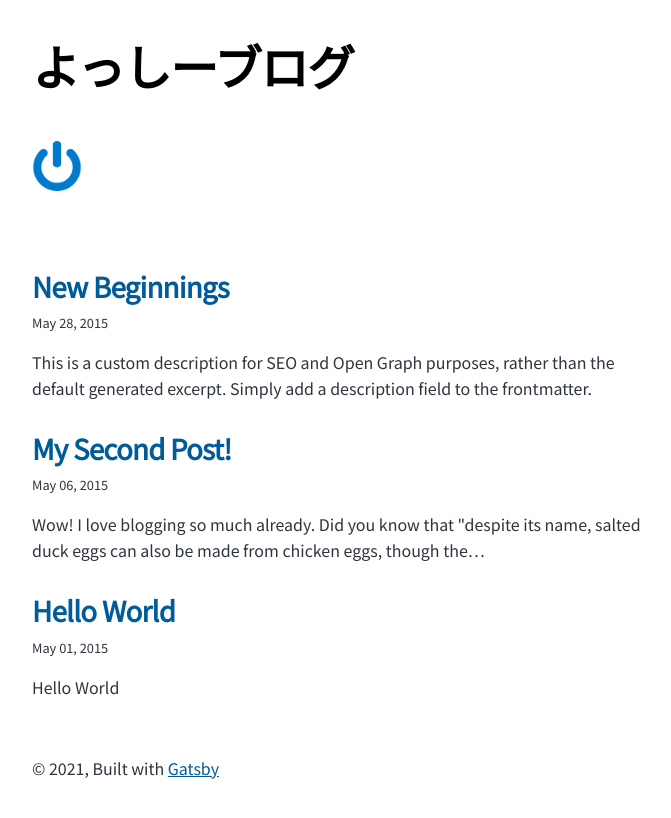
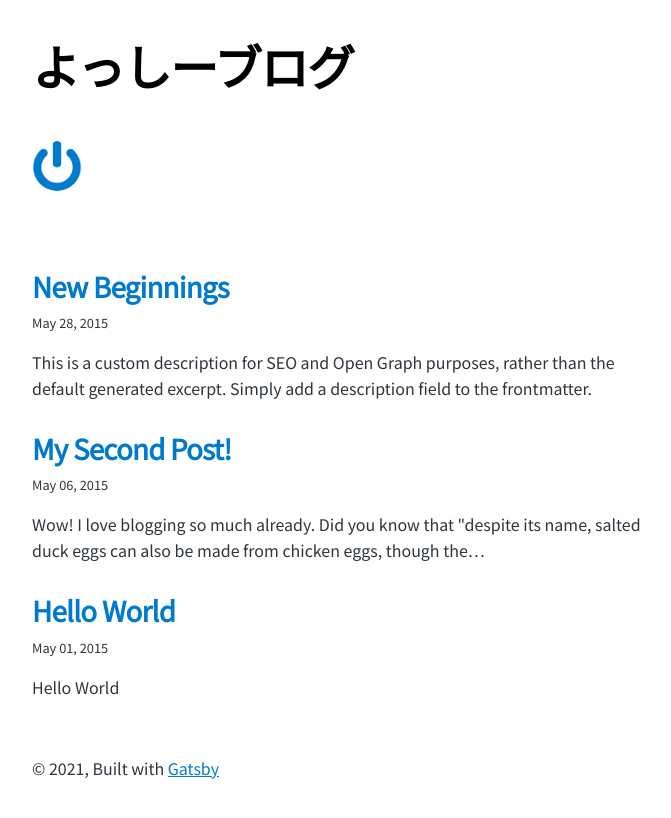
Before and after one commit to oqdxbpo/yoshi-blog, a Gatsby site: page / in a window 1280 px wide. Shown: the whole page, without its empty margins (292-963 px from the left). Built offline with nearby package versions, Linux system fonts and the light colour scheme; Gatsby itself is replaced by a stand-in of ours.

Commit message:
color change

```diff
--- a/src/style.css
+++ b/src/style.css
@@ -56,7 +56,7 @@
   --fontSize-5: 2.074rem;
   --fontSize-6: 2.488rem;
   --fontSize-7: 2.986rem;
-  --color-primary: #005b99;
+  --color-primary: #007ACC;
   --color-text: #2e353f;
   --color-text-light: #4f5969;
   --color-heading: #1a202c;
@@ -297,7 +297,7 @@ a:focus {
   margin-bottom: var(--spacing-0);
 }
 
-.bio-avatar {
+.bio-img {
   margin-right: var(--spacing-4);
   margin-bottom: var(--spacing-0);
   min-width: 50px;
```
